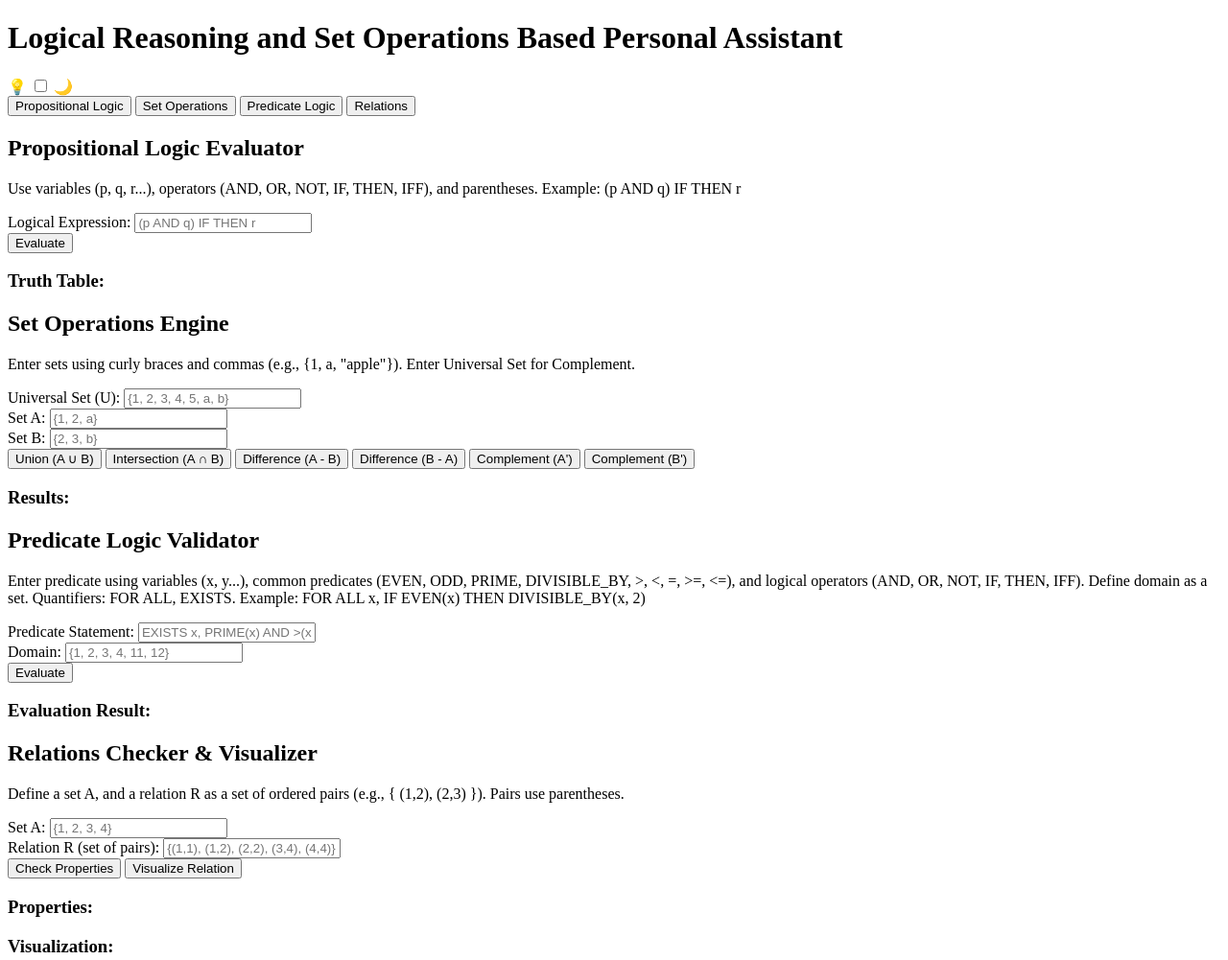
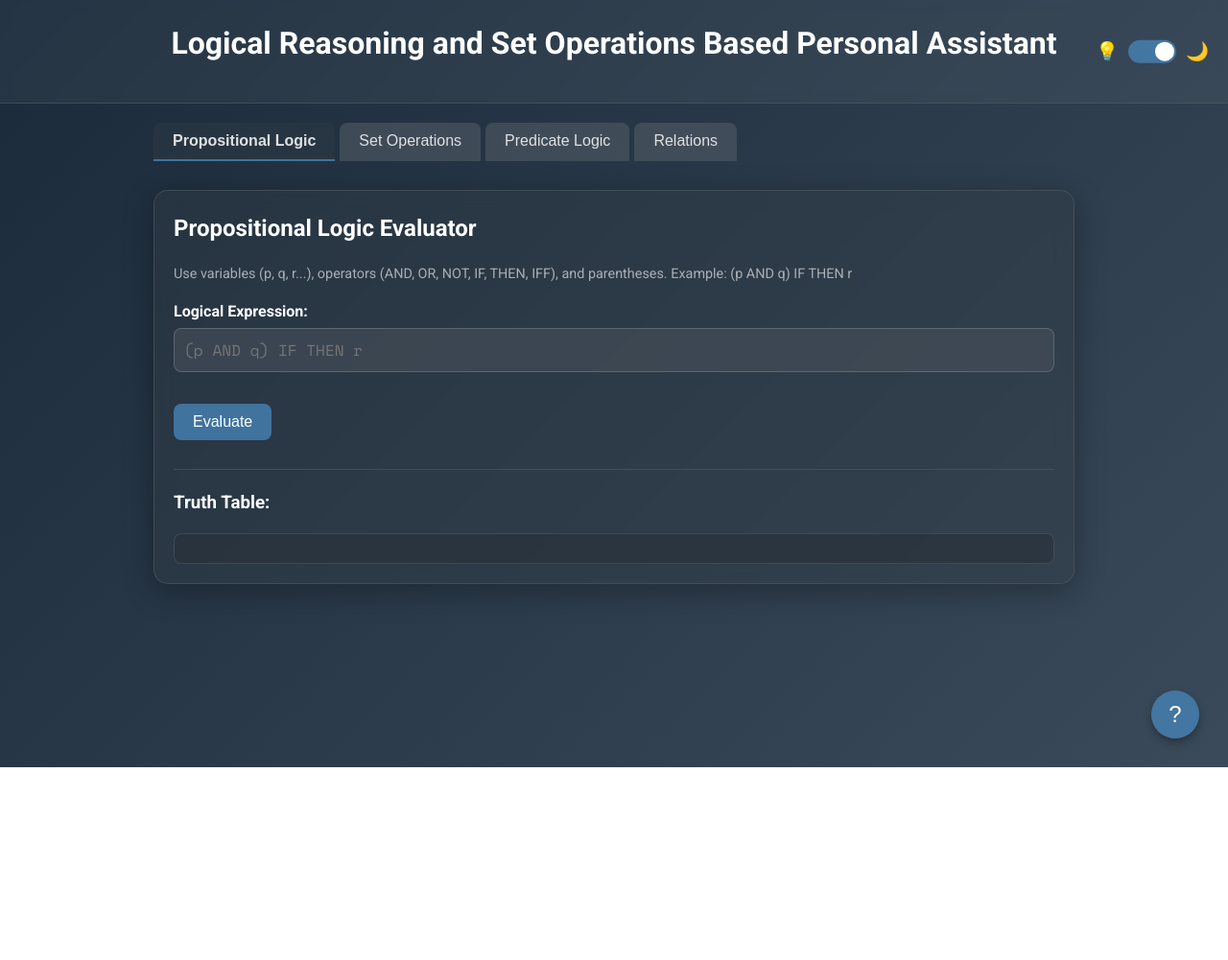
Before and after one commit to alihassancods/discrete-structures-project, a plain HTML site: page index.html in a window 1280 px wide. Shown: the top 1001 px of the page at 96% size. After the commit the page ends 800 px from the top, so only its background shows below. Drawn offline with nearby package versions, Linux system fonts and the light colour scheme.

Commit message:
fixed linking issues

```diff
--- a/index.html
+++ b/index.html
@@ -4,7 +4,7 @@
     <meta charset="UTF-8">
     <meta name="viewport" content="width=device-width, initial-scale=1.0">
     <title>Logical Reasoning and Set Operations Based Personal Assistant</title>
-    <link rel="stylesheet" href="stylev2.css">
+    <link rel="stylesheet" href="style.css">
     <link href="https://fonts.googleapis.com/css2?family=Roboto:wght@300;400;700&family=Space+Mono:wght@400;700&display=swap" rel="stylesheet">
 </head>
 <body class="dark-theme">
@@ -182,6 +182,6 @@
     <button id="openHelp" class="help-button">?</button>
 
 
-    <script src="scriptv2.js"></script>
+    <script src="script.js"></script>
 </body>
 </html>
```
